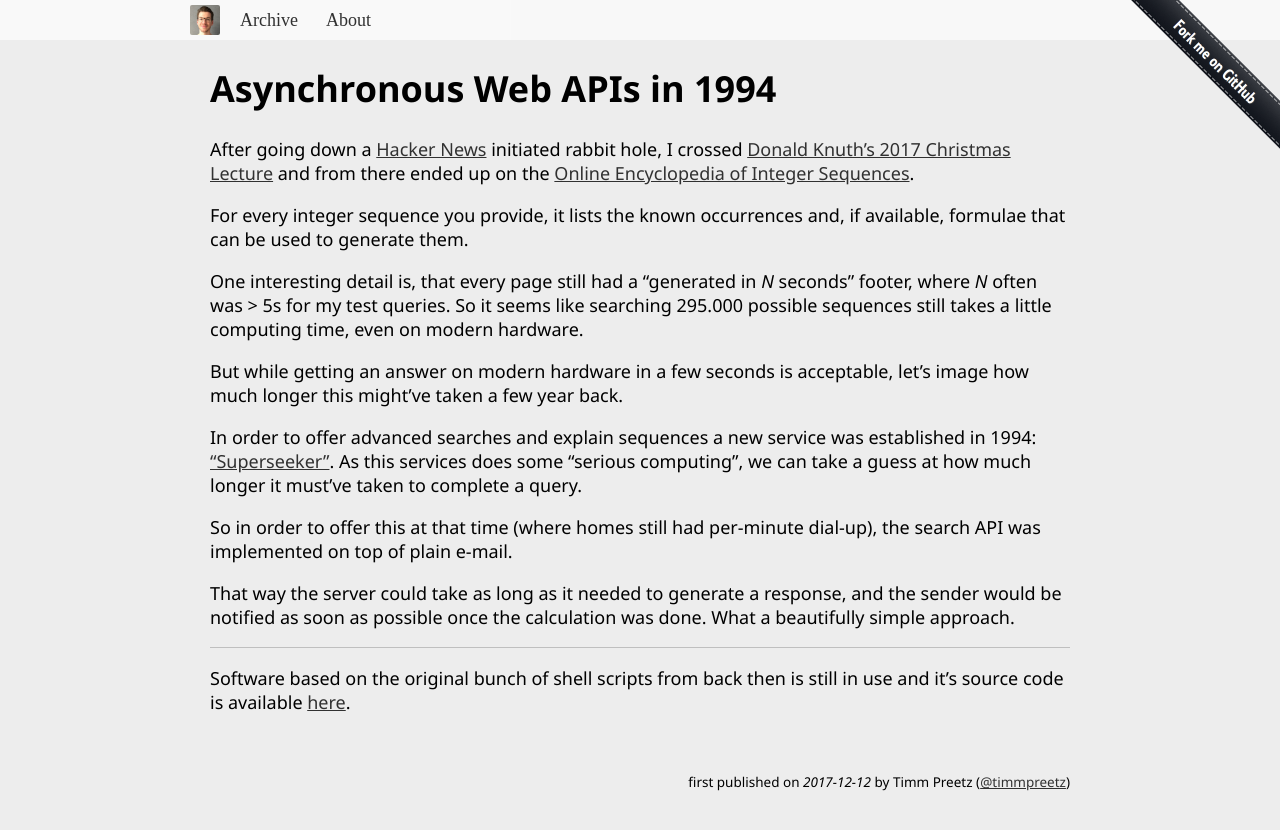
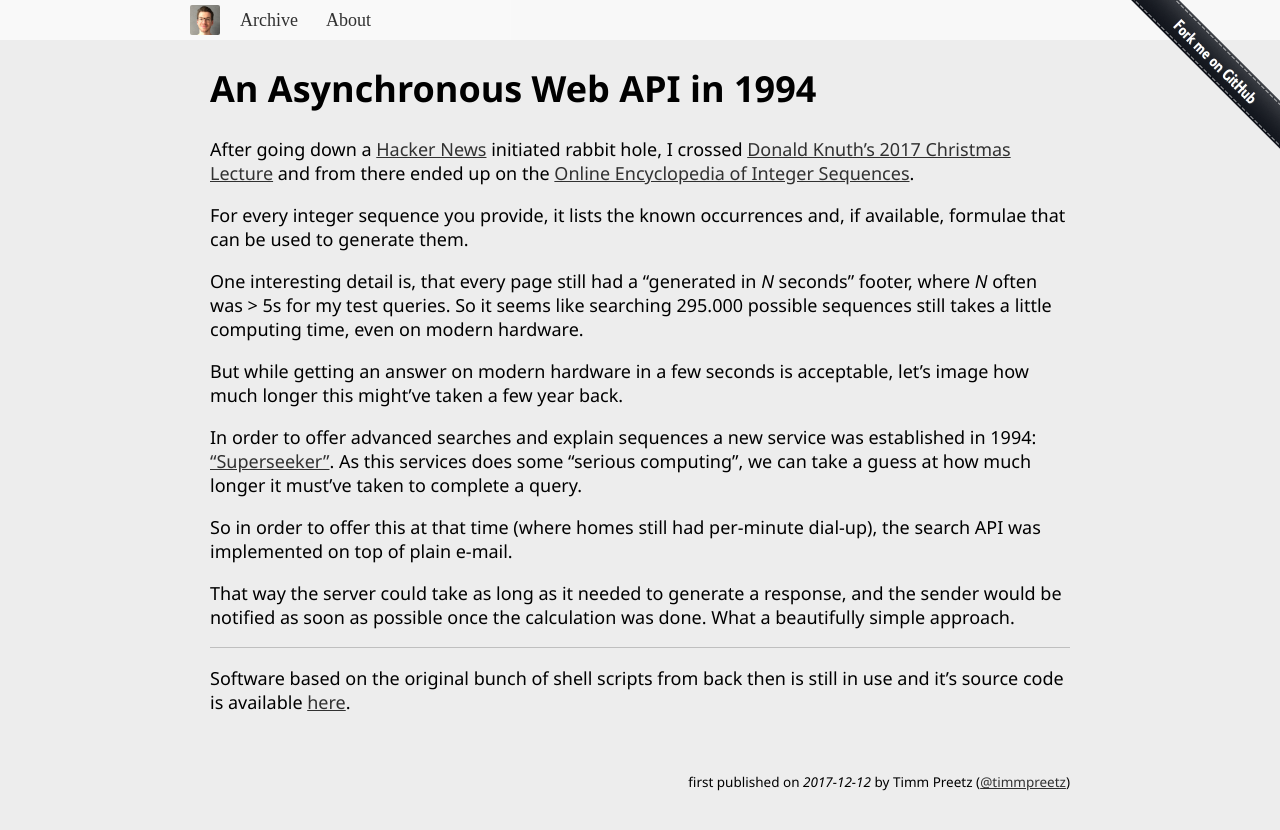
Before and after one commit to tp/page, a Jekyll site: the page built from articles/_posts/2017-12-12-asynchronous-web-api-1994.md, in a window 1280 px wide. Shown: the top 830 px of the page. Built offline with Jekyll 4.4.1, drawn with Linux system fonts in a browser that asks for light colours.

Commit message:
improve title

```diff
--- a/articles/_posts/2017-12-12-asynchronous-web-api-1994.md
+++ b/articles/_posts/2017-12-12-asynchronous-web-api-1994.md
@@ -1,5 +1,5 @@
 ---
-title: Asynchronous Web APIs in 1994
+title: An Asynchronous Web API in 1994
 layout: default
 ---
 
```
